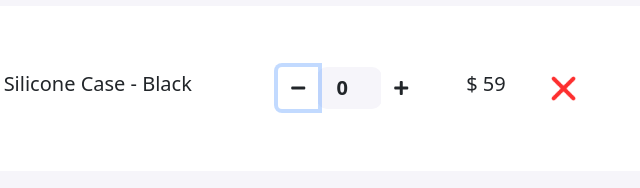
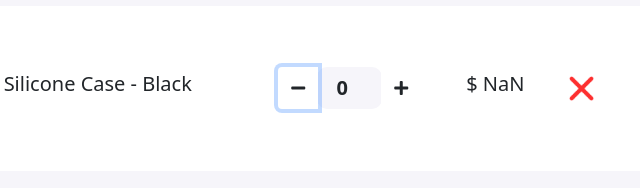
Before and after one commit to Bithe/shopping-cart-js-simple, a plain HTML site: page index.html in a window 1280 px wide. Both pictures are taken after a click on the button 748 px from the left and 465 px from the top of the page. Shown: the part 377-565 px from the top of the page, 450-1090 px from the left. Drawn offline with nearby package versions, Linux system fonts and the light colour scheme.

Commit message:
case total number & case total amount

```diff
--- a/app.js
+++ b/app.js
@@ -9,6 +9,9 @@ function getCaseNUmber(isIncreasing) {
     } else if (caseNumberText > 0) {
         caseNumber.value = parseInt(caseNumberText) - 1;
     }
+
+    const caseTotal = document.getElementById('case-total');
+    caseTotal.innerText = caseNumber * 59;
 }
 document.getElementById('case-plus').addEventListener("click", function() {
     getCaseNUmber(true);
--- a/index.html
+++ b/index.html
@@ -52,7 +52,7 @@
                                     <button id="case-plus" class="btn btn-default"><i class="fas fa-plus"></i></button>
 
                                 </div>
-                                <h5>$ <span id="">59</span> </h5>
+                                <h5>$ <span id="case-total">59</span> </h5>
                                 <img src="images/remove.png" alt="" class="remove-item">
                             </div>
                         </div>
```
